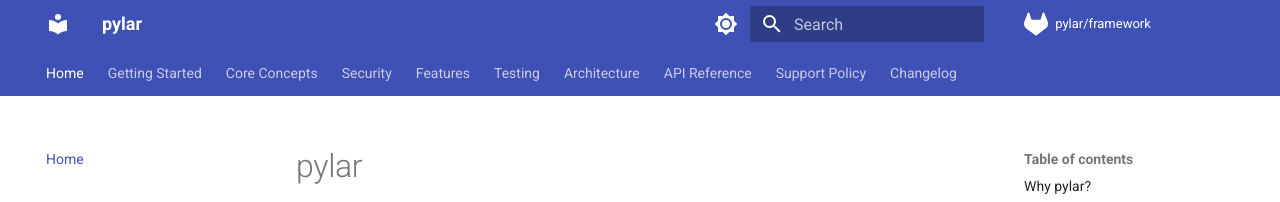
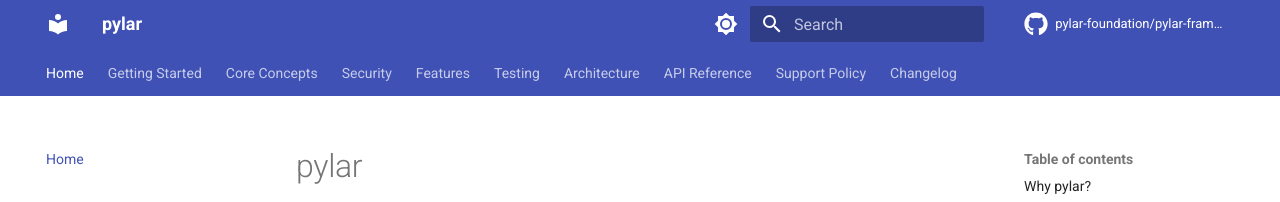
Before and after one commit to pylar-foundation/pylar-framework, an MkDocs documentation site: the page built from docs/site/index.md, in a window 1280 px wide. Shown: the top 202 px of the page. Built offline with MkDocs 1.6.1 and Material for MkDocs 9.7.7, drawn with Linux system fonts in a browser that asks for light colours; comment, search, counter and statistics services are not loaded.

Commit message:
docs: publish to GitHub Pages via Actions
- repoint mkdocs site_url/repo_url/repo_name/icon to github.com
- add edit_uri so 'edit this page' links land in pylar-foundation/pylar-framework
- add .github/workflows/docs.yml: mkdocs build + deploy-pages on push to main

```diff
--- a/mkdocs.yml
+++ b/mkdocs.yml
@@ -1,9 +1,10 @@
 docs_dir: docs/site
 site_name: pylar
 site_description: Typed async Python web framework — Laravel ergonomics, Django batteries.
-site_url: https://pylar.dev
-repo_url: https://gitlab.iotd.ru/pylar/framework
-repo_name: pylar/framework
+site_url: https://pylar-foundation.github.io/pylar-framework/
+repo_url: https://github.com/pylar-foundation/pylar-framework
+repo_name: pylar-foundation/pylar-framework
+edit_uri: edit/main/docs/site/
 
 theme:
   name: material
@@ -30,7 +31,7 @@
     - content.code.copy
     - content.code.annotate
   icon:
-    repo: fontawesome/brands/gitlab
+    repo: fontawesome/brands/github
 
 markdown_extensions:
   - admonition
```
Also changed, not shown: 1 other file.
